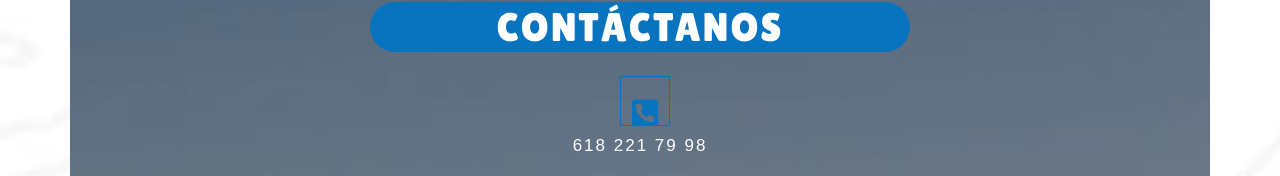
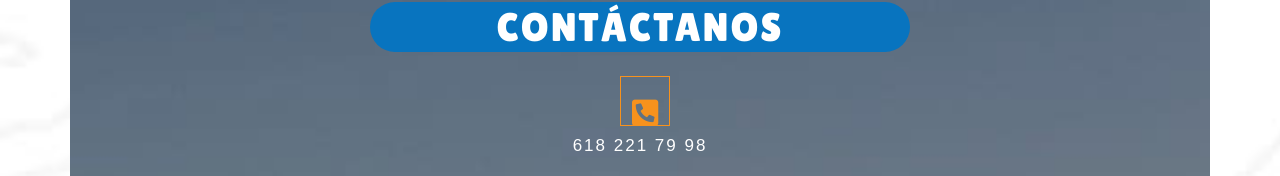
Before and after one commit to acostrip/acostrip.github.io, a plain HTML site: page index.html in a window 1280 px wide. In both pictures the pointer is over the link 645 px from the left and 3486 px from the top of the page. Shown: the part 3386-3562 px from the top of the page. Drawn offline with nearby package versions, Linux system fonts and the light colour scheme; animation ran at ten frames a second; a web font is replaced by a local one.

Commit message:
five commit

```diff
--- a/css/styles.css
+++ b/css/styles.css
@@ -360,7 +360,7 @@ margin-bottom:;}
 #social-test h2{color:#000;font-family:Futura,"Trebuchet MS",Arial,sans-serif;font-weight:100}
 #social-test .social{padding-left:0}
 #social-test a{color:#fff;list-style-type:none;display:inline-block;width:50px;height:50px;line-height:50px;padding:1%;border:1px solid #fff;cursor:pointer;margin-left:10px;margin-bottom:20px;transition:ease .3s}
-#social-test a:hover{color:#0874BF;border:1px solid #0874BF}
+#social-test a:hover{color:#F7921D;border:1px solid #F7921D}
 .social:hover>a{opacity:.5}
 .social:hover>a:hover{opacity:1}
 
```
